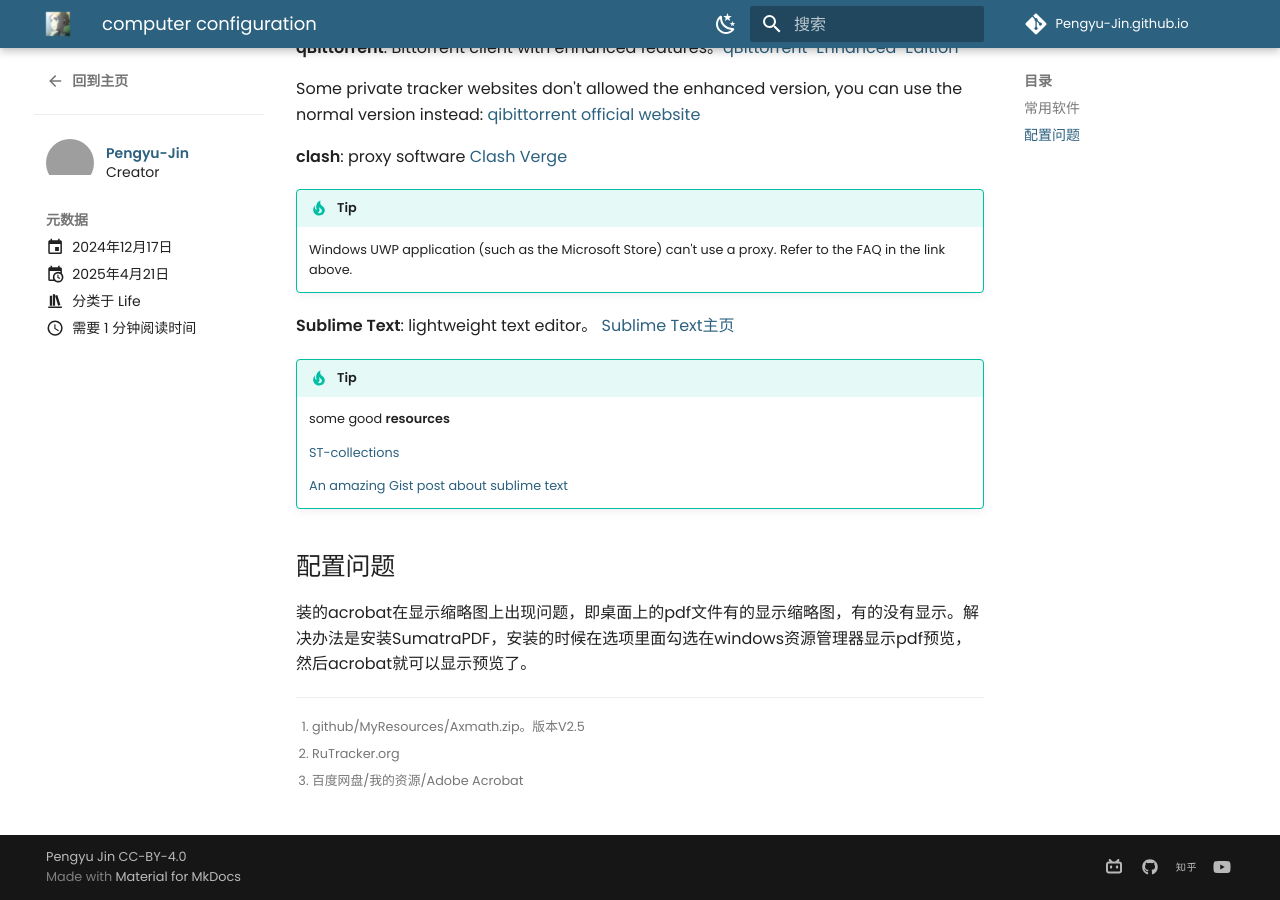
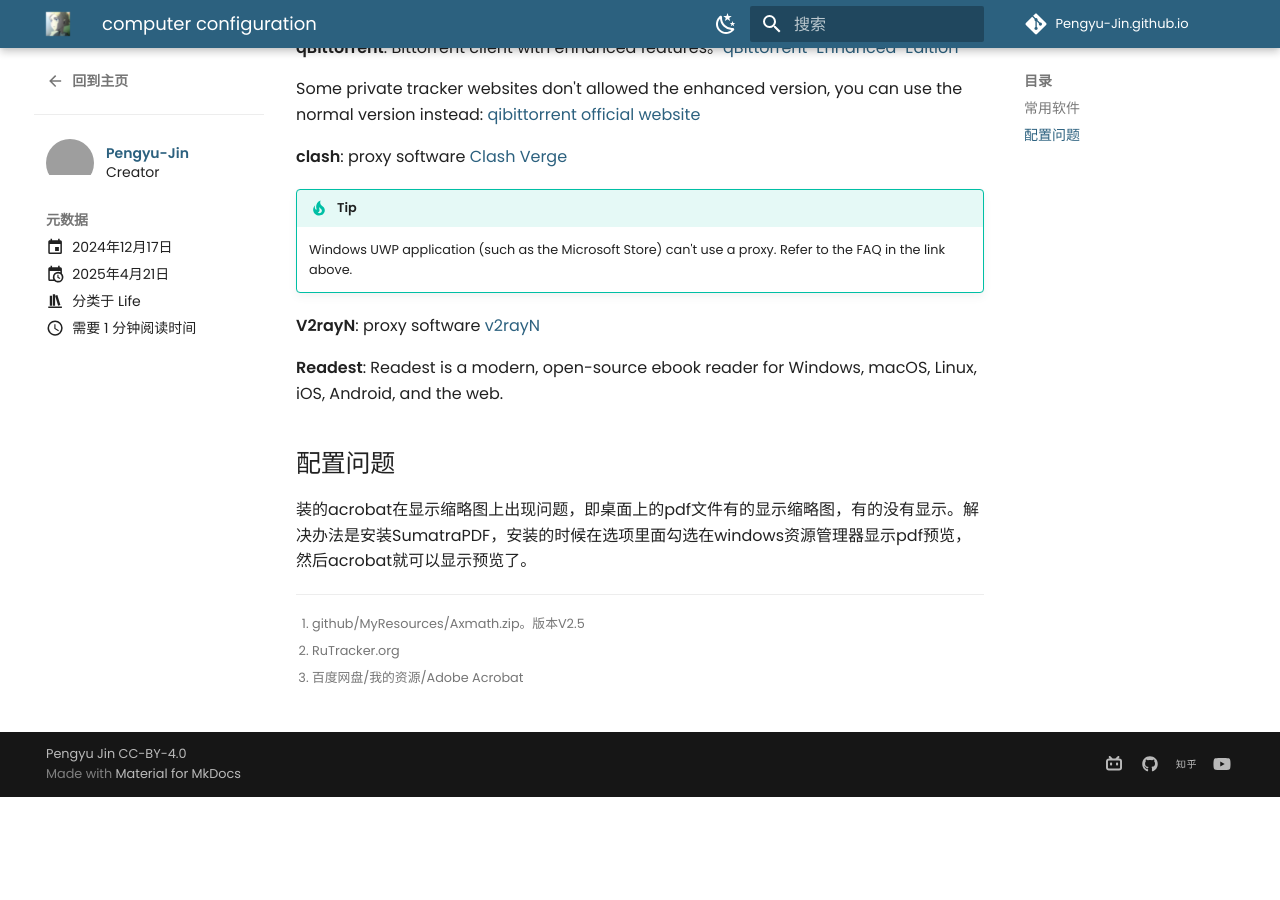
Before and after one commit to Pengyu-Jin/Pengyu-Jin.github.io, an MkDocs documentation site: the page built from docs/blog/posts/computer configuration.md, in a window 1280 px wide and 900 px high, scrolled down 801 px. Built offline with MkDocs 1.6.1 and Material for MkDocs 9.7.7, drawn with Linux system fonts in a browser that asks for light colours; comment, search, counter and statistics services are not loaded; after the commit the page ends 1598 px from its top, so only the background shows below that; grey boxes are pictures that could not be loaded.

Commit message:
update 20261005

```diff
--- a/docs/blog/posts/computer configuration.md
+++ b/docs/blog/posts/computer configuration.md
@@ -26,6 +26,8 @@
 
 **Adobe Acrobat[^3]**：Adobe PDF阅读器，参考bilibili的[up主-云渲视觉](https://www.bilibili.com/video/BV1nB4y1o7Py/?spm_id_from=333.337.search-card.all.click&vd_source=a69c9948d8c31b427ccd421455913cab){:target="_blank"}
 
+
+
 **SimpleTex**：公式识别，生成对应的LaTex代码。[SimpleTex主页](https://simpletex.cn/){:target="_blank"}
 
 **PicGo**：上传图片到图床的软件，获取对应的URL。[PicGo主页](https://picgo.github.io/PicGo-Doc/){:target="_blank"}
@@ -47,21 +49,16 @@
 
 Some private tracker websites don't allowed the enhanced version, you can use the normal version instead: [qibittorrent official website](https://www.qbittorrent.org/){:target="_blank"}
 
-**clash**: proxy software [Clash Verge](https://www.clashverge.dev/)
+**clash**: proxy software [Clash Verge](https://www.clashverge.dev/){:target="_blank"}
 
 !!! tip
 
     Windows UWP application (such as the Microsoft Store) can't use a proxy. Refer to the FAQ in the link above.
 
-**Sublime Text**: lightweight text editor。 [Sublime Text主页](https://www.sublimetext.com/){:target="_blank"}
+**V2rayN**: proxy software [v2rayN](https://github.com/2dust/v2rayN){:target="_blank"}
 
-!!! tip
+**Readest**: Readest is a modern, open-source ebook reader for Windows, macOS, Linux, iOS, Android, and the web.
 
-    some good **resources**
-
-    [ST-collections](https://github.com/Hazuki-san/ST-collections?tab=readme-ov-file){:target="_blank"}
-
-    [An amazing Gist post about sublime text](https://gist.github.com/JerryLokjianming/71dac05f27f8c96ad1c8941b88030451){:target="_blank"}
 
 
 ## 配置问题
```
Also changed, not shown: docs/interest/digital technology/hardware.md (+1 -1 lines), docs/interest/digital technology/image.md (+1 -1 lines).
